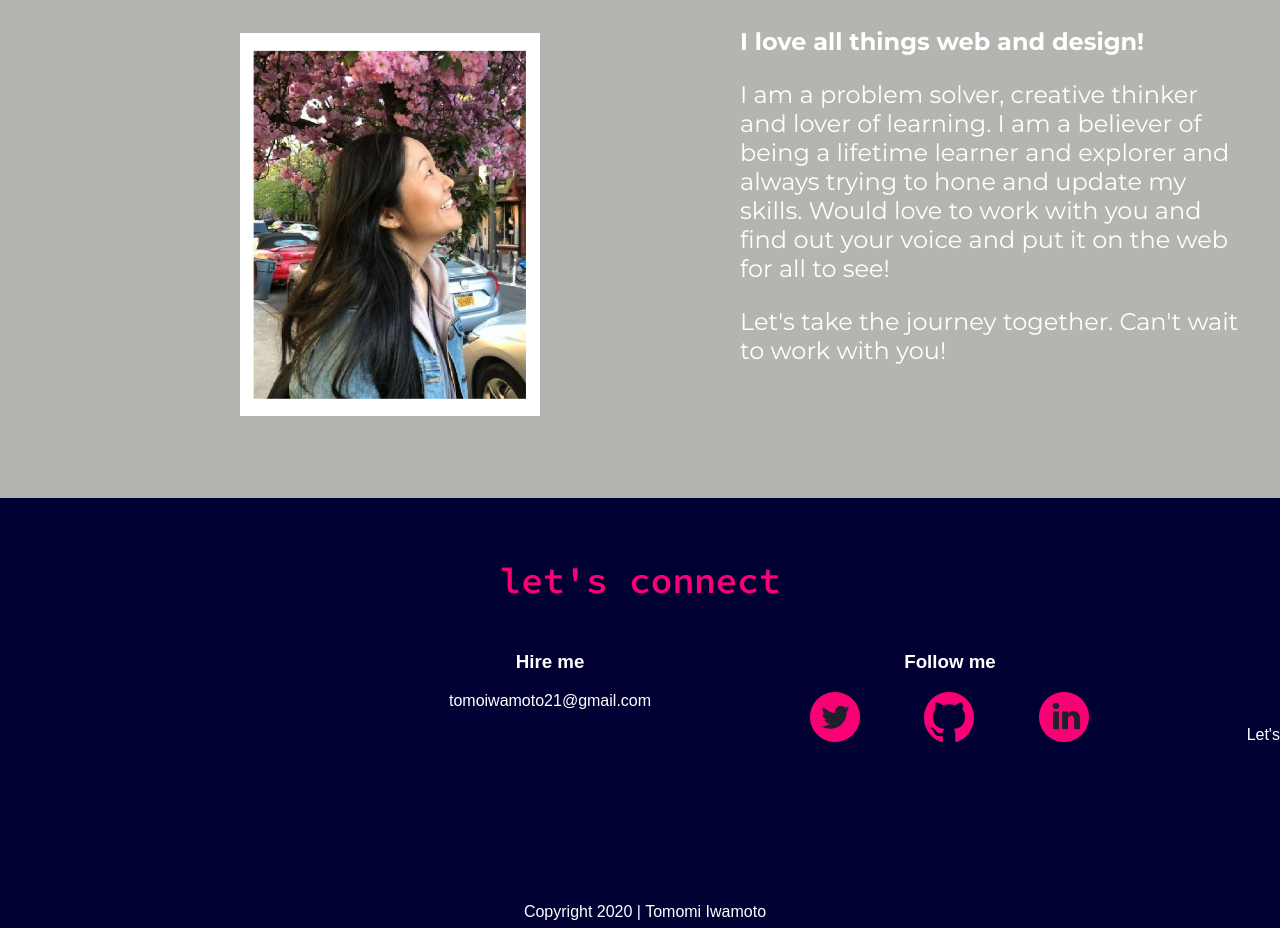
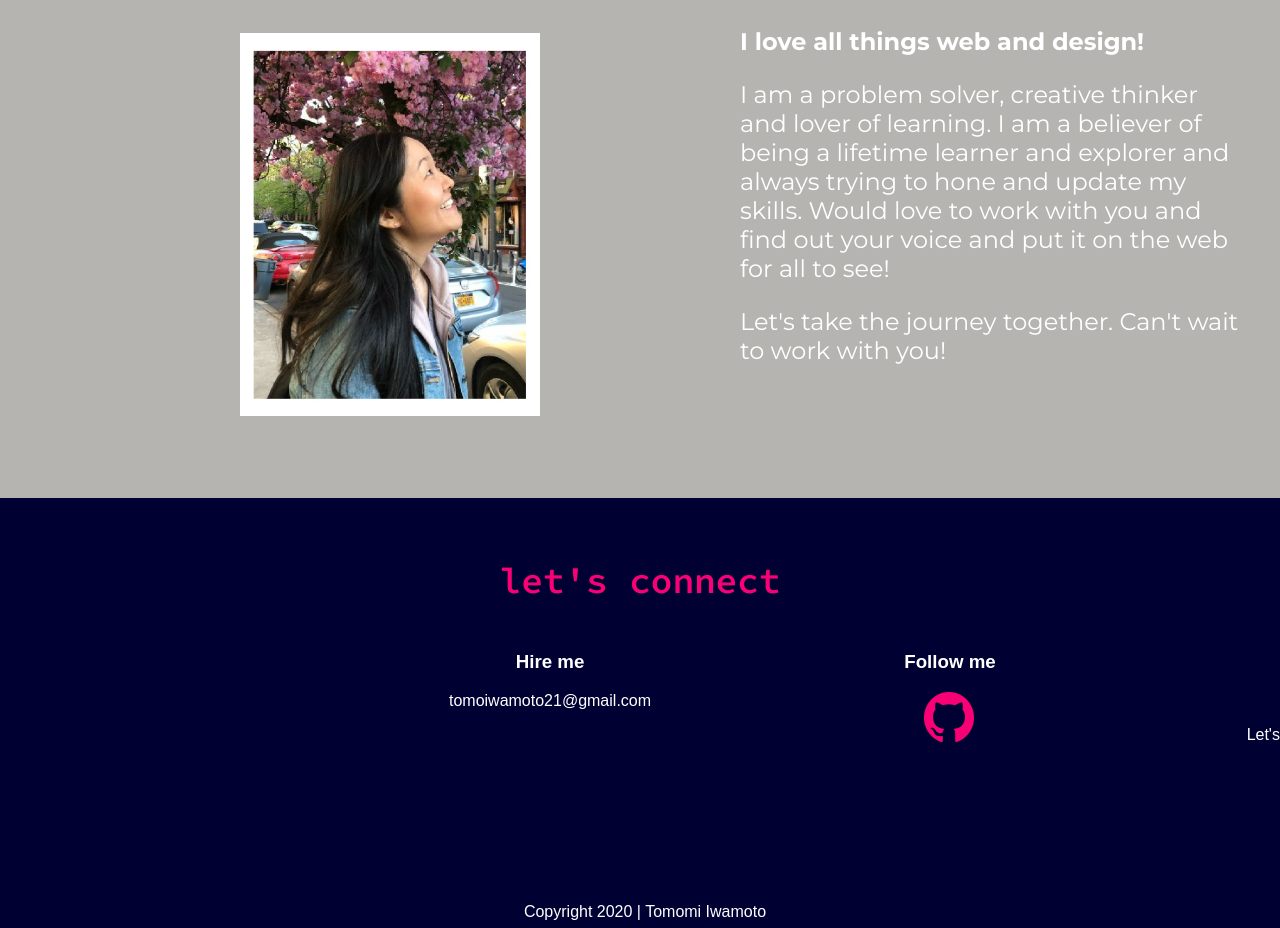
Before and after one commit to tomi-design/letscodeportfolio, a plain HTML site: page index.html in a window 1280 px wide. Shown: the part 2558-3486 px from the top of the page. Drawn offline with Linux system fonts and the light colour scheme; a web font is replaced by a local one.

Commit message:
updated css and html

```diff
--- a/css/main.css
+++ b/css/main.css
@@ -239,6 +239,10 @@ footer h3,p {
   text-align: center;
 }
 
+footer img {
+  margin: 0px 0px 0px 114px;
+}
+
 #contact {
   margin-left: 350px;
   width: 1400px;
--- a/index.html
+++ b/index.html
@@ -117,9 +117,9 @@
 
     <div class="third-width" id="followme">
       <h3>Follow me</h3>
-      <img src="img/twitter.png" "alt=twitter"/>
-      <img src="img/github.png" "alt=github"/>
-      <img src="img/linkedin.png" "alt=linkedin"/>
+      <!--<img src="img/twitter.png" "alt=twitter"/>-->
+      <a href="https://github.com/tomi-design"><img src="img/github.png" "alt=github"/></a>
+      <!--<img src="img/linkedin.png" "alt=linkedin"/>-->
     </div>
 
     <div class="third-width">
```
